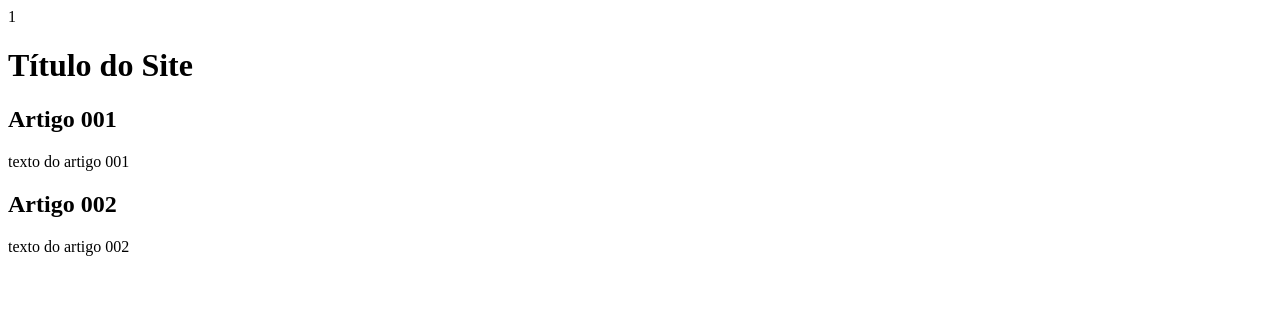
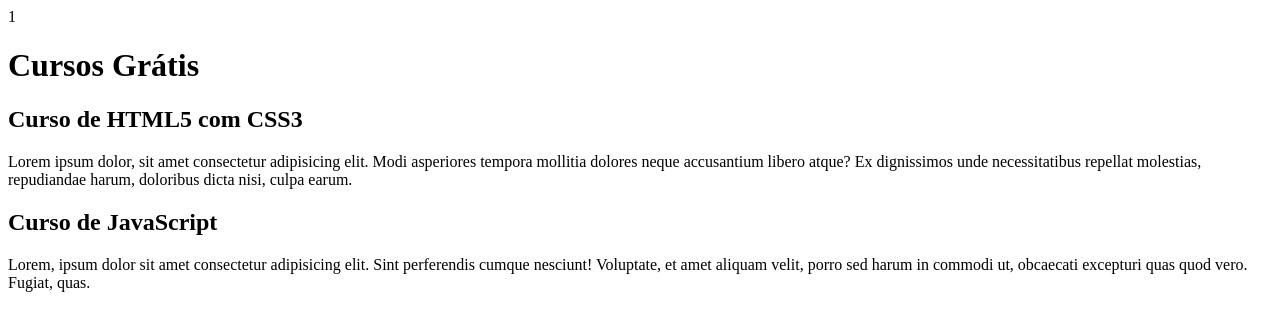
Before and after one commit to thiagohbcampos/projeto_site, a plain HTML site: page index.html in a window 1280 px wide. Drawn offline with Linux system fonts and the light colour scheme.

Commit message:
comecei a escrever o conteúdo

```diff
--- a/index.html
+++ b/index.html
@@ -8,15 +8,15 @@
 <body>
     <main>
         1<header>
-            <h1>Título do Site</h1>
+            <h1>Cursos Grátis</h1>
         </header>
         <article>
-            <h2>Artigo 001</h2>
-            <p>texto do artigo 001</p>
+            <h2>Curso de HTML5 com CSS3</h2>
+            <p>Lorem ipsum dolor, sit amet consectetur adipisicing elit. Modi asperiores tempora mollitia dolores neque accusantium libero atque? Ex dignissimos unde necessitatibus repellat molestias, repudiandae harum, doloribus dicta nisi, culpa earum.</p>
         </article>
         <article>
-            <h2>Artigo 002</h2>
-            <p>texto do artigo 002</p>
+            <h2>Curso de JavaScript</h2>
+            <p>Lorem, ipsum dolor sit amet consectetur adipisicing elit. Sint perferendis cumque nesciunt! Voluptate, et amet aliquam velit, porro sed harum in commodi ut, obcaecati excepturi quas quod vero. Fugiat, quas.</p>
         </article>
     </main>
 </body>
```
